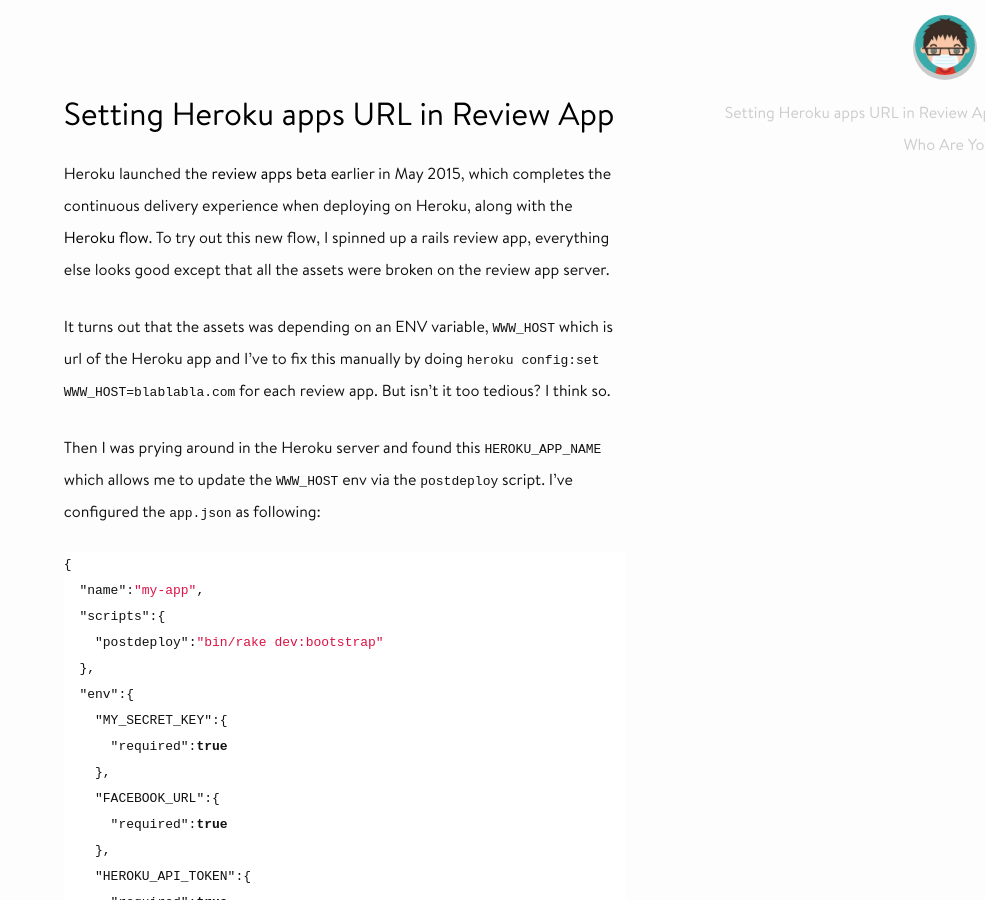
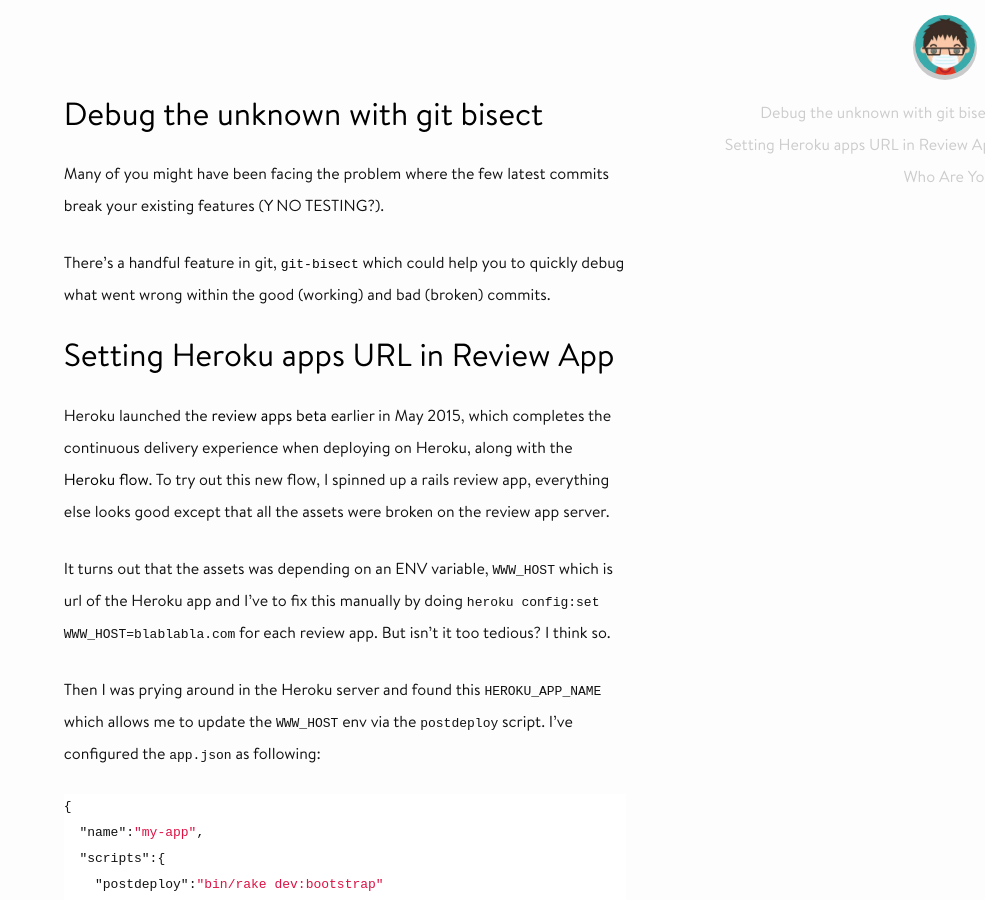
Before and after one commit to shinnc/shinnyx.github.io, a Jekyll site: the page built from index.html, in a window 1280 px wide and 900 px high. Shown: the whole window, without its empty margins (295-1280 px from the left). Built offline with Jekyll 4.4.1, drawn with Linux system fonts in a browser that asks for light colours; nearby versions of some CDN libraries; the list of posts is cut into pages by our own code.

Commit message:
[NEW] debug the unknown with git-bisect

```diff
--- a/_posts/2015-11-04-who-are-you.markdown
+++ b/_posts/2015-11-04-who-are-you.markdown
@@ -2,7 +2,7 @@
 layout: post
 title:  "Who Are You?"
 slug:   "who-are-you"
-date:   2015-11-04 22:45:43
+date:   2015-11-04 22:45:06
 categories: Life
 ---
 
--- a/_posts/2015-11-26-setting-heroku-apps-url-in-review-apps.markdown
+++ b/_posts/2015-11-26-setting-heroku-apps-url-in-review-apps.markdown
@@ -2,7 +2,7 @@
 layout: post
 title:  "Setting Heroku apps URL in Review App"
 slug:   "setting-heroku-apps-url-in-review-app"
-date:   2015-11-26 23:47:31
+date:   2015-11-26 23:47:06
 categories: Heroku Ruby Rails
 ---
 
--- /dev/null
+++ b/_posts/2015-12-02-debug-the-unknown-with-git-bisect.markdown
@@ -0,0 +1,11 @@
+---
+layout: post
+title:  "Debug the unknown with git bisect"
+slug:   "debug-the-unknown-with-git-bisect"
+date:   2015-12-02 13:55:06
+categories: Git Coding Debugging
+---
+
+Many of you might have been facing the problem where the few latest commits break your existing features (Y NO TESTING?).
+
+There's a handful feature in git, [`git-bisect`](https://git-scm.com/docs/git-bisect) which could help you to quickly debug what went wrong within the good (working) and bad (broken) commits.
```
